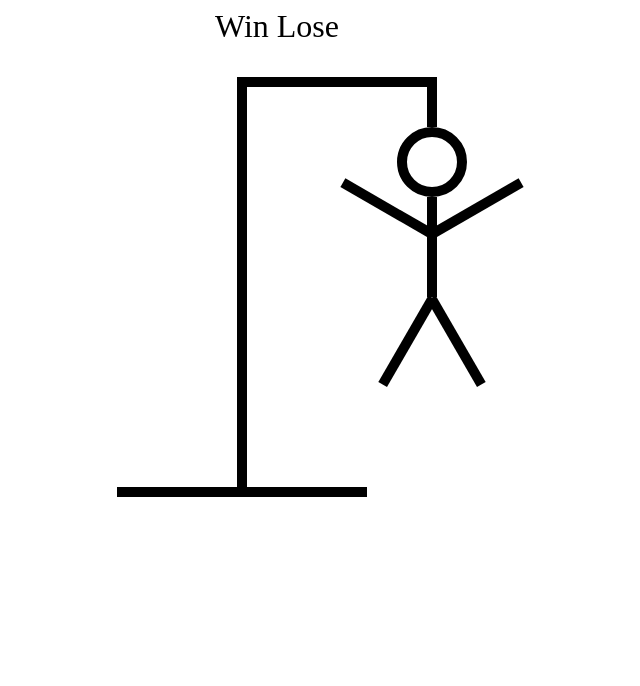
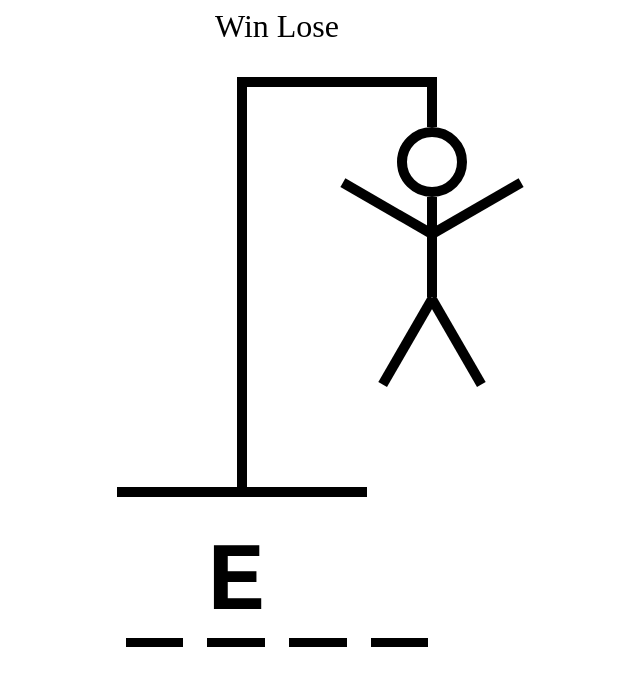
Before and after one commit to slavpisarov/Hangman, a React (Vite) app: page / in a window 1280 px wide. Shown: the top 686 px of the page, without its empty margins (363-1003 px from the left). Built offline with nearby package versions, Linux system fonts and the light colour scheme; the HTML template or start-up script is replaced by a standard one.

Commit message:
Add hangman word logic

```diff
--- a/src/components/HangmanDrawing/HangmanDrawing .tsx
+++ b/src/components/HangmanDrawing/HangmanDrawing .tsx
@@ -1,4 +1,5 @@
 import * as draw from "./Bodyparts"
+
 export function HangmanDrawing() {
     return <div style={{position:"relative"}}>
         {draw.HEAD}
--- a/src/components/HangmanWord.tsx
+++ b/src/components/HangmanWord.tsx
@@ -1,5 +1,28 @@
 export function HangmanWord() {
-    return <div>
+    const word = "test"
+    const guessedLetters = ['e']
+    return <div
+             style={{
+                display:"flex",
+                gap:".25em",
+                fontSize:"6rem",
+                fontWeight:"bold",
+                textTransform:"uppercase",
+                fontFamily:"monospace"
+             }}>
+
+                {word.split("").map((letter,index) =>(
+                    <span style={{borderBottom:".1em solid black"}} key={index}>
+                        <span
+                          style={{
+                            visibility: guessedLetters.includes(letter)
+                             ? "visible"
+                             : "hidden",
+                          }}>
+                            {letter}
+                        </span>
+                    </span>
+                ))}
 
     </div>
 }
```
